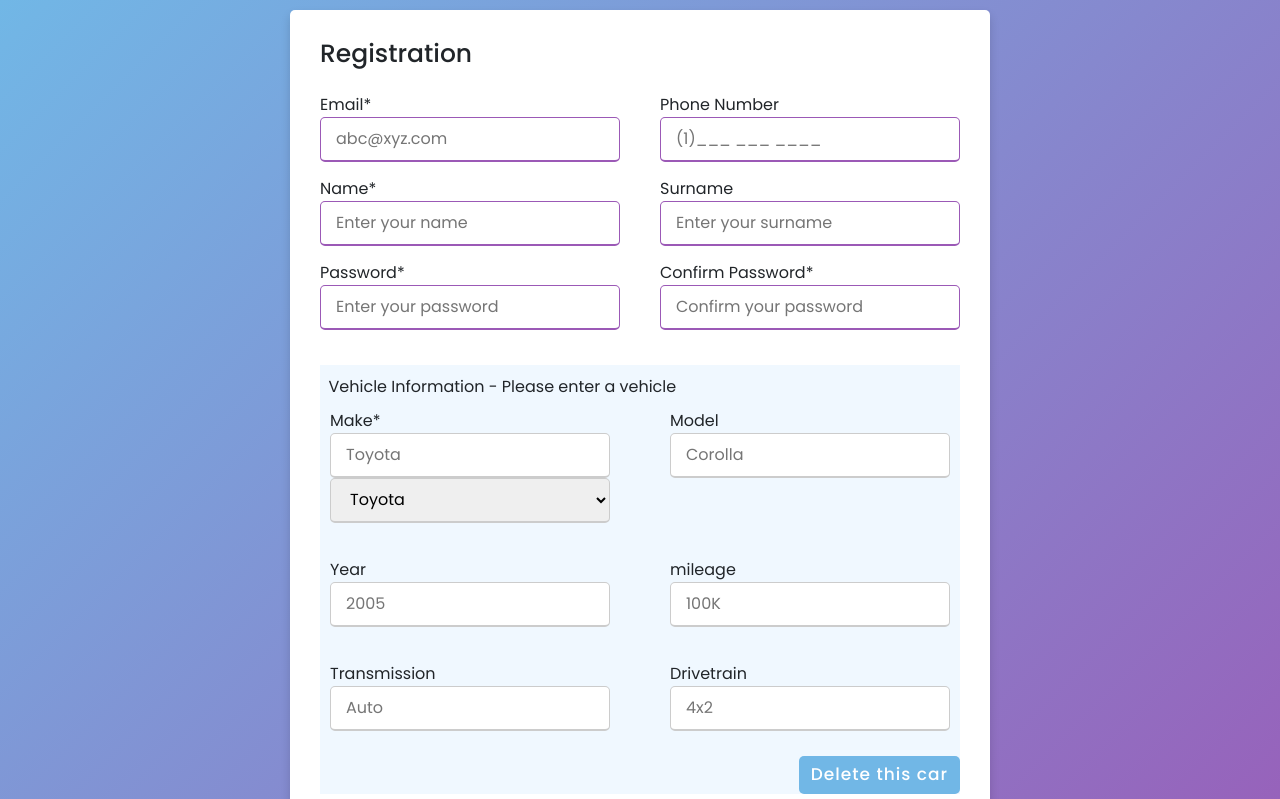
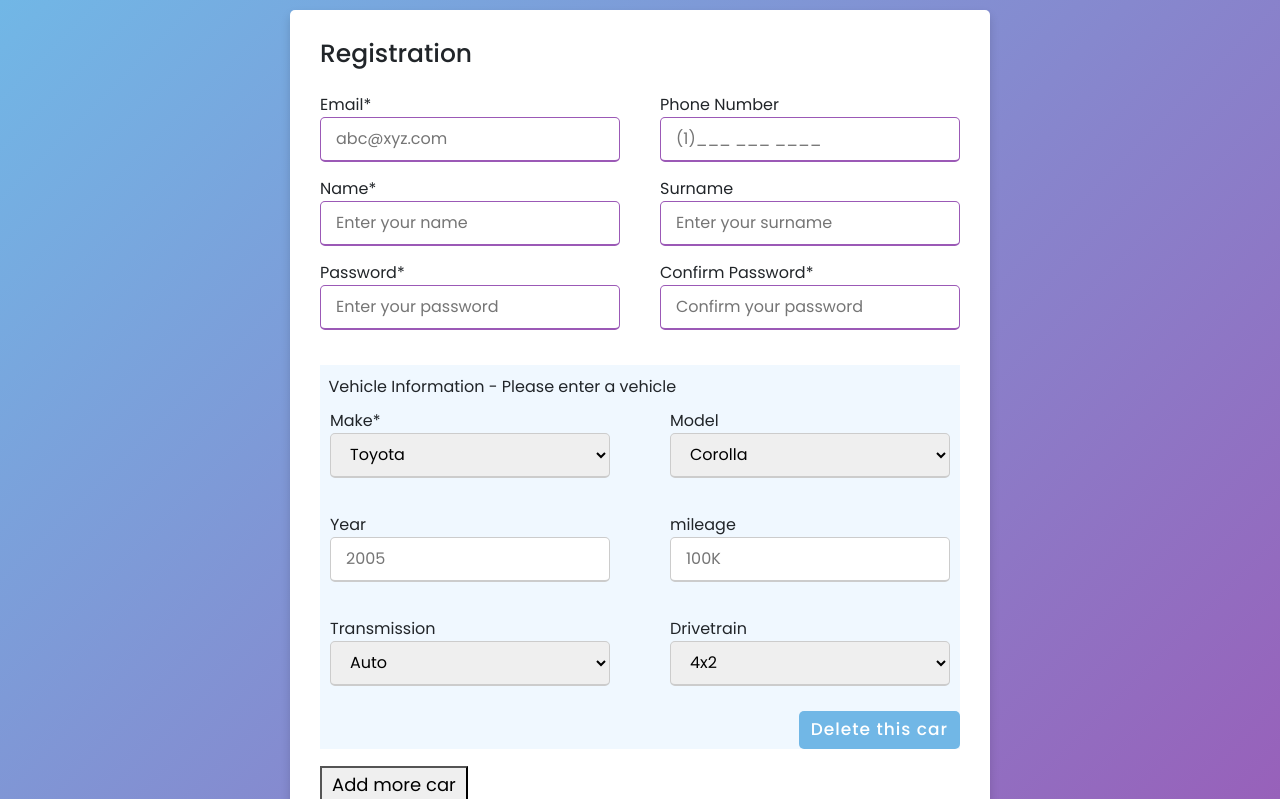
Before and after one commit to Wenky-wang/Mechanics, a React (Create React App) app in the folder client/: page /clientReg in a window 1280 px wide. Shown: the top 799 px of the page. Built offline with nearby package versions, Linux system fonts and the light colour scheme.

Commit message:
Dropdown added to client reg for cars and store reg for city and province

```diff
--- a/client/src/components/client/clientRegCar.jsx
+++ b/client/src/components/client/clientRegCar.jsx
@@ -8,7 +8,7 @@ const ClientRegCar = ({info, updateFunc=f=>f, deleteFunc=f=>f}) => {
             &nbsp; Vehicle Information - Please enter a vehicle
             <div className="cl_reg_page_input-box">
                 <span className="cl_reg_page_details">Make*</span>
-                <input type="text" placeholder="Toyota" name='make'
+                {/* <input type="text" placeholder="Toyota" name='make'
                     onChange={(event) => updateFunc(
                         info.id,
                         event.target.value,
@@ -16,7 +16,7 @@ const ClientRegCar = ({info, updateFunc=f=>f, deleteFunc=f=>f}) => {
                         info.year,
                         info.mileage,
                         info.transmission,
-                        info.drivetrain)} />
+                        info.drivetrain)} /> */}
                 <select name="make" id="" onChange={(event) => updateFunc(
                         info.id,
                         event.target.value,
@@ -34,7 +34,7 @@ const ClientRegCar = ({info, updateFunc=f=>f, deleteFunc=f=>f}) => {
             </div>
             <div className="cl_reg_page_input-box">
                 <span className="cl_reg_page_details">Model</span>
-                <input type="text" placeholder="Corolla" name='model'
+                {/* <input type="text" placeholder="Corolla" name='model'
                     onChange={(event) => updateFunc(
                         info.id,
                         info.make,
@@ -42,7 +42,22 @@ const ClientRegCar = ({info, updateFunc=f=>f, deleteFunc=f=>f}) => {
                         info.year,
                         info.mileage,
                         info.transmission,
-                        info.drivetrain)} />
+                        info.drivetrain)} />  */}
+                <select name="model" id="" onChange={(event) => updateFunc(
+                        info.id,
+                        info.make,
+                        event.target.value,
+                        info.year,
+                        info.mileage,
+                        info.transmission,
+                        info.drivetrain)}>
+                    <option value=""> Corolla</option>
+                    <option value=""> Rav4</option>
+                    <option value=""> 4Runner</option>
+                    <option value=""> Auris</option>
+                    <option value=""> GR86</option>
+                </select>
+
             </div>
             <div className="cl_reg_page_input-box">
                 <span className="cl_reg_page_details">Year</span>
@@ -70,7 +85,7 @@ const ClientRegCar = ({info, updateFunc=f=>f, deleteFunc=f=>f}) => {
             </div>
             <div className="cl_reg_page_input-box">
                 <span className="cl_reg_page_details">Transmission</span>
-                <input type="text" placeholder="Auto" name='transmission'
+                {/* <input type="text" placeholder="Auto" name='transmission'
                     onChange={(event) => updateFunc(
                         info.id,
                         info.make,
@@ -78,11 +93,23 @@ const ClientRegCar = ({info, updateFunc=f=>f, deleteFunc=f=>f}) => {
                         info.year,
                         info.mileage,
                         event.target.value,
-                        info.drivetrain)} />
+                        info.drivetrain)} />  */}
+                <select name="transmission" id="" onChange={(event) => updateFunc(
+                        info.id,
+                        info.make,
+                        info.model,
+                        info.year,
+                        info.mileage,
+                        event.target.value,
+                        info.drivetrain)}>
+                    <option value=""> Auto</option>
+                    <option value=""> Manual</option>
+                </select>
+
             </div>
             <div className="cl_reg_page_input-box">
                 <span className="cl_reg_page_details">Drivetrain</span>
-                <input type="text" placeholder="4x2" name='drivetrain'
+                {/* <input type="text" placeholder="4x2" name='drivetrain'
                     onChange={(event) => updateFunc(
                         info.id,
                         info.make,
@@ -90,7 +117,19 @@ const ClientRegCar = ({info, updateFunc=f=>f, deleteFunc=f=>f}) => {
                         info.year,
                         info.mileage,
                         info.transmission,
-                        event.target.value)} />
+                        event.target.value)} /> */}
+                <select name="drivetrain" id="" onChange={(event) => updateFunc(
+                        info.id,
+                        info.make,
+                        info.model,
+                        info.year,
+                        info.mileage,
+                        info.transmission,
+                        event.target.value)}>
+                    <option value=""> 4x2</option>
+                    <option value=""> 4x4</option>
+                </select>
+
             </div>
             <div className="cl_reg_page_button">
                 <input type="button" value="Delete this car" onClick={deleteFunc} />
--- a/client/src/components/store/storeReg.jsx
+++ b/client/src/components/store/storeReg.jsx
@@ -173,11 +173,36 @@ const StoreReg = ({signupFunction=f=>f}) => {
                 </div>
                 <div className="store_reg_page_input-box">
                     <span className="store_reg_page_details">* City</span>
-                    <input type="text" onChange={(e) => setCity(e.target.value)} />
+                    {/* <input type="text" onChange={(e) => setCity(e.target.value)} /> */}
+
+                    <select name="" id="" onChange={(e) => setCity(e.target.value)}>
+                        <option value=""> Vancouver</option>
+                        <option value=""> Burnaby</option>
+                        <option value=""> Surrey</option>
+                        <option value=""> North Vancouver</option>
+                        <option value=""> Coquitlam</option>
+                    </select>
+
                 </div>
                 <div className="store_reg_page_input-box">
                     <span className="store_reg_page_details">* Province</span>
-                    <input type="text" onChange={(e) => setProvince(e.target.value)} />
+                    {/* <input type="text" onChange={(e) => setProvince(e.target.value)} /> */}
+
+                    <select name="" id="" onChange={(e) => setProvince(e.target.value)}>
+                        <option value=""> Alberta</option>
+                        <option value=""> British Columbia</option>
+                        <option value=""> Manitoba</option>
+                        <option value=""> Newfoundland and Labrador</option>
+                        <option value=""> Northwest Territories</option>
+                        <option value=""> Nova Scotia</option>
+                        <option value=""> Nunavut</option>
+                        <option value=""> Ontario</option>
+                        <option value=""> Prince Edward Island</option>
+                        <option value=""> Quebec</option>
+                        <option value=""> Saskatchewan</option>
+                        <option value=""> Yukon</option>
+                    </select>
+
                 </div>
                 <div className="store_reg_page_input-box">
                     <span className="store_reg_page_details">* Postal Code</span>
--- a/client/src/css/store/storeReg.css
+++ b/client/src/css/store/storeReg.css
@@ -88,7 +88,7 @@
   font-weight: 500;
   margin-bottom: 5px;
 }
-.store_reg_page_user-details > .store_reg_page_input-box > input {
+.store_reg_page_user-details > .store_reg_page_input-box > input, .store_reg_page_user-details > .store_reg_page_input-box > select {
   height: 45px;
   width: 100%;
   outline: none;
```
